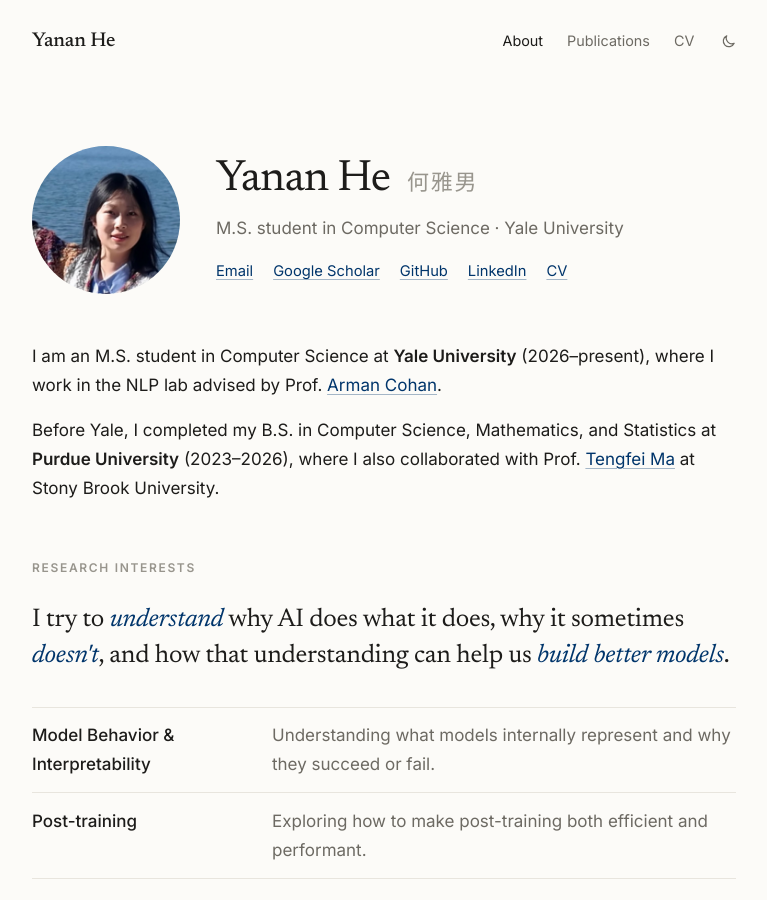
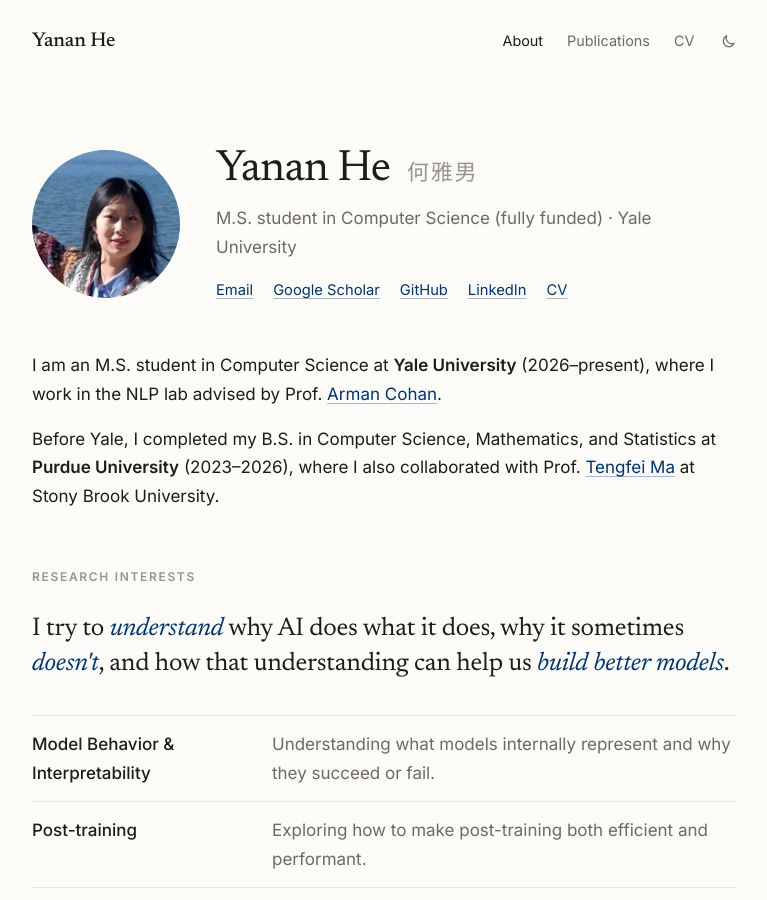
Before and after one commit to Echoo113/Echoo113.github.io, a Jekyll site: the page built from _pages/about.md, in a window 1280 px wide and 900 px high. Shown: the whole window, without its empty margins (256-1023 px from the left). Built offline with Jekyll 4.4.1, drawn with Linux system fonts in a browser that asks for light colours.

Commit message:
Mention fully funded M.S. on home page
Co-Authored-By: Claude Fable 5.2 <noreply@anthropic.com>

```diff
--- a/_layouts/home.html
+++ b/_layouts/home.html
@@ -9,7 +9,7 @@ layout: default
   <img class="hero__photo" src="{{ base_path }}/images/{{ author.avatar }}" alt="Portrait of {{ author.name }}" width="148" height="148">
   <div class="hero__text">
     <h1 class="hero__name">{{ author.name }} <span class="hero__name-alt" lang="zh">何雅男</span></h1>
-    <p class="hero__role">M.S. student in Computer Science · {{ author.employer }}</p>
+    <p class="hero__role">M.S. student in Computer Science (fully funded) · {{ author.employer }}</p>
     <ul class="hero__links">
       {% if author.email %}<li><a href="mailto:{{ author.email }}">Email</a></li>{% endif %}
       {% if author.googlescholar %}<li><a href="{{ author.googlescholar }}">Google Scholar</a></li>{% endif %}
```
